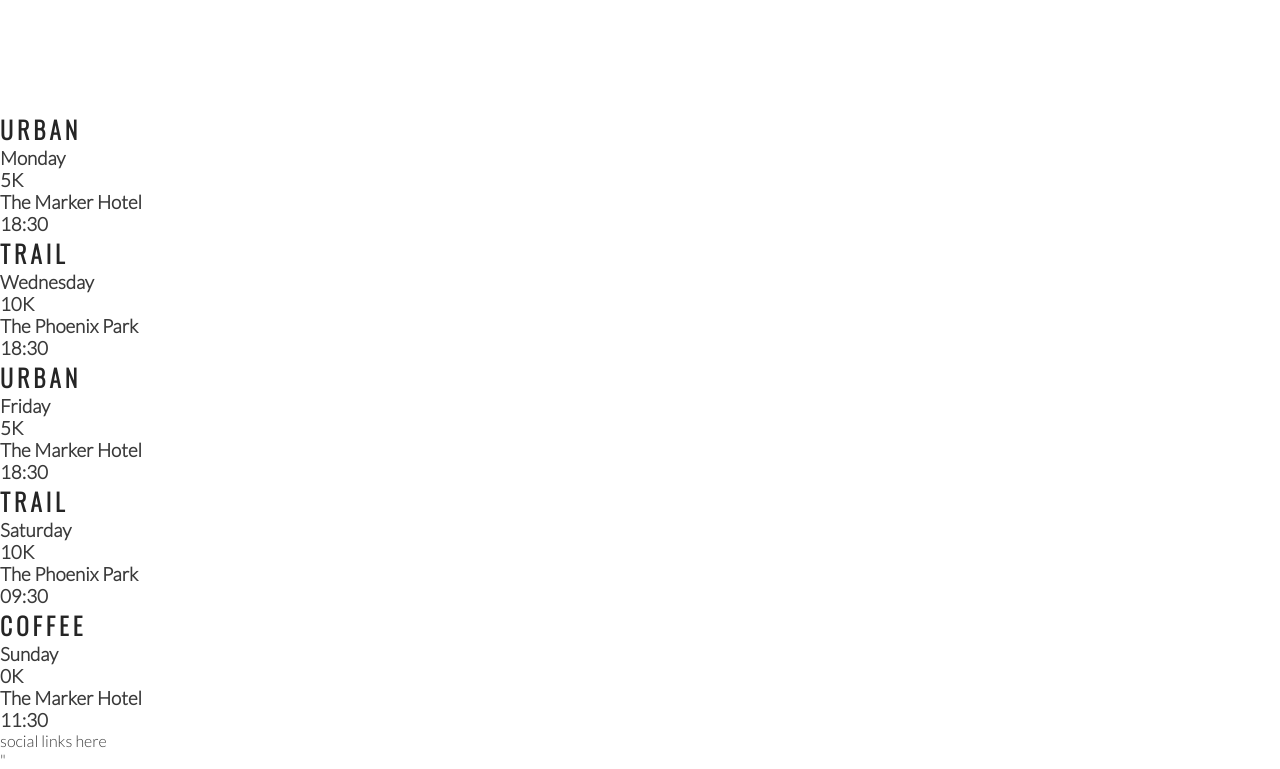
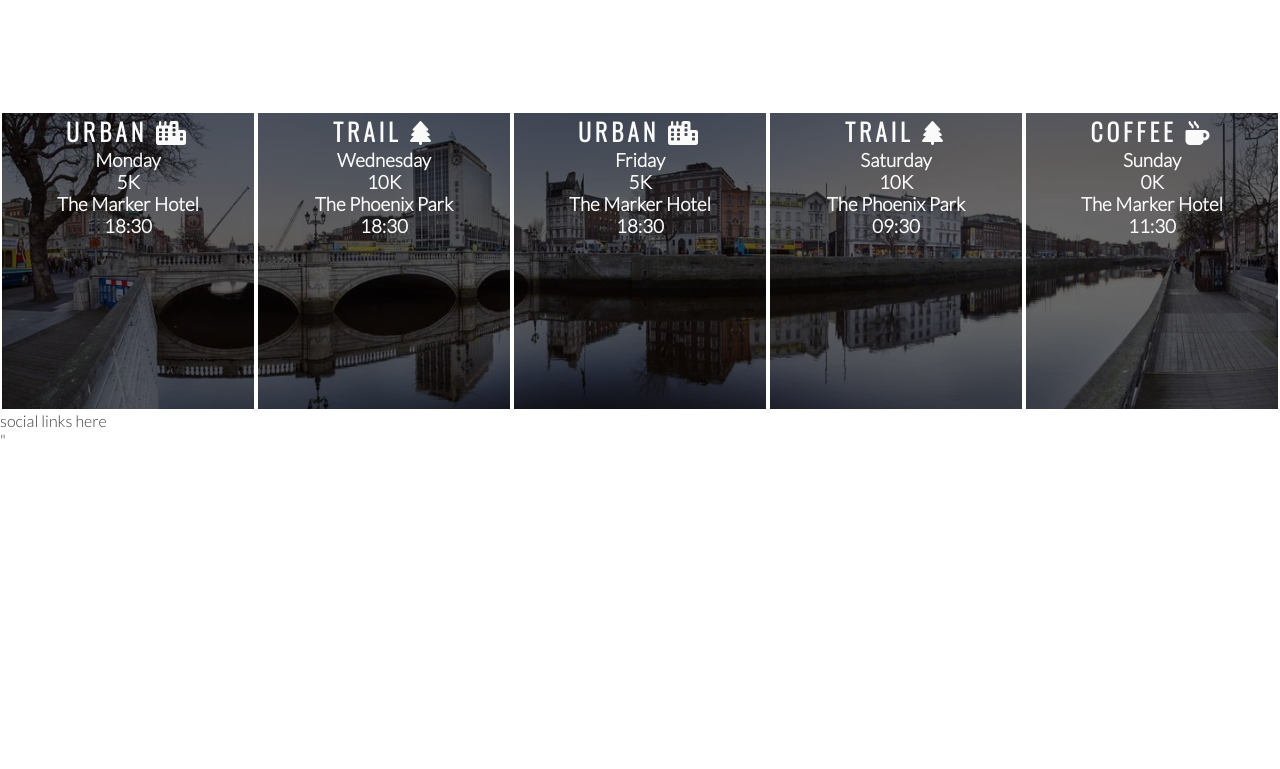
Before and after one commit to Ianterrupter/love-running, a plain HTML site: page index.html in a window 1280 px wide. Shown: the part 1184-1953 px from the top of the page. After the commit the page ends 1633 px from the top, so only its background shows below. Drawn offline with nearby package versions, Linux system fonts and the light colour scheme.

Commit message:
Add meet style and icons

```diff
--- a/assets/css/style.css
+++ b/assets/css/style.css
@@ -176,3 +176,28 @@ hr {
     height: 100%;
     border-radius: 50%;
 }
+
+#times {
+    background-image: url(../images/dublin-city.webp);
+    background-repeat: no-repeat;
+    background-size: cover;
+    background-position: center;
+    width: 100%;
+    overflow: hidden;
+}
+
+#times div {
+    color: #fafafa;
+    background-color: rgba(0, 0, 0, .6);
+    width: 20%;
+    height: 300px;
+    float: left;
+    padding-top: 30px 0 0 10px;
+    text-align: center;
+    border: 2px solid white;
+    box-sizing: border-box;
+}
+
+#times h2 {
+    color: #fafafa;
+}
--- a/index.html
+++ b/index.html
@@ -80,37 +80,37 @@
             </div>
         </div>
     </section>
-    <section>
+    <section id="times">
         <div>
-            <h2>Urban</h2>
+            <h2>Urban <i class="fa-solid fa-city"></i></h2>
             <h3>Monday</h3>
             <h3>5K</h3>
             <h3>The Marker Hotel</h3>
             <h3>18:30</h3>
         </div>
         <div>
-            <h2>Trail</h2>
+            <h2>Trail <i class="fa-solid fa-tree"></i></h2>
             <h3>Wednesday</h3>
             <h3>10K</h3>
             <h3>The Phoenix Park</h3>
             <h3>18:30</h3>
         </div>
         <div>
-            <h2>Urban</h2>
+            <h2>Urban <i class="fa-solid fa-city"></i></h2>
             <h3>Friday</h3>
             <h3>5K</h3>
             <h3>The Marker Hotel</h3>
             <h3>18:30</h3>
         </div>
         <div>
-            <h2>Trail</h2>
+            <h2>Trail <i class="fa-solid fa-tree"></i></h2>
             <h3>Saturday</h3>
             <h3>10K</h3>
             <h3>The Phoenix Park</h3>
             <h3>09:30</h3>
         </div>
         <div>
-            <h2>Coffee</h2>
+            <h2>Coffee <i class="fa-solid fa-mug-hot"></i></h2>
             <h3>Sunday</h3>
             <h3>0K</h3>
             <h3>The Marker Hotel</h3>
```
Also changed, not shown: assets/images/dublin-city.webp (added).
